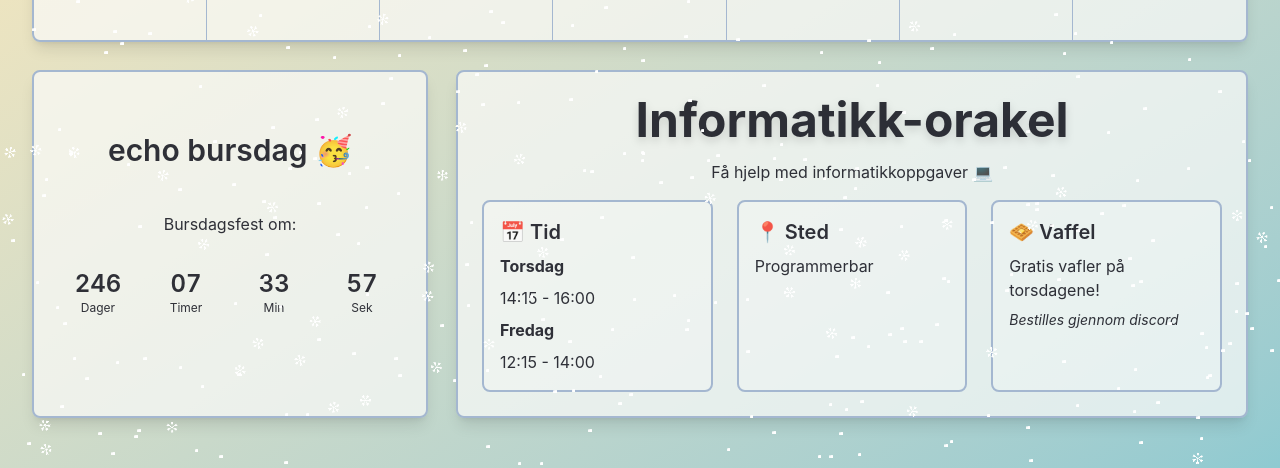
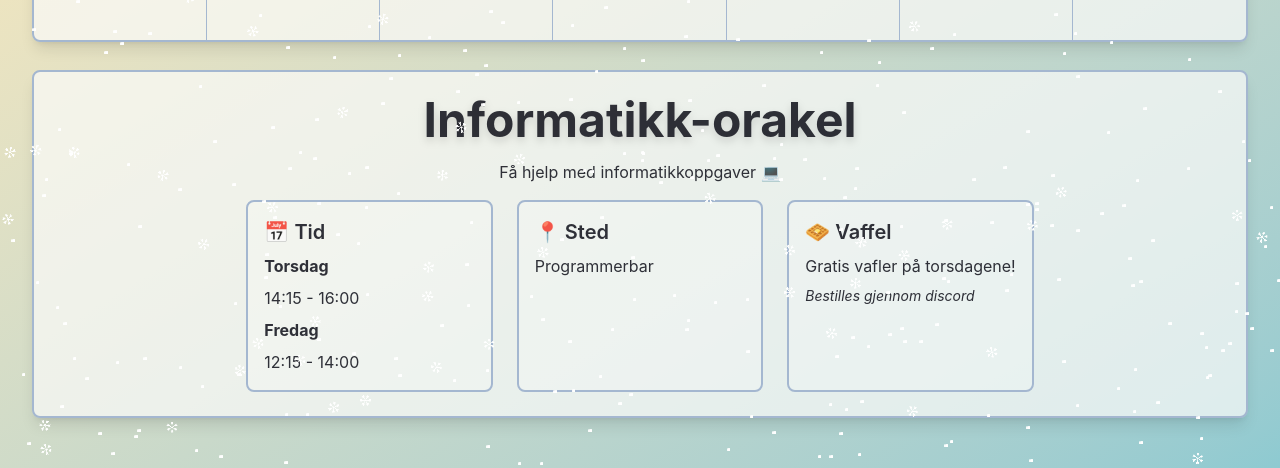
Before and after one commit to echo-webkom/echo-screen, a React (Vite) app: page / in a window 1280 px wide. Shown: the part 290-758 px from the top of the page. Built offline with nearby package versions, Linux system fonts and the light colour scheme; no server answers.

Commit message:
Update calendar-screen.tsx to remove birthday countdown

```diff
--- a/src/pages/calendar-screen.tsx
+++ b/src/pages/calendar-screen.tsx
@@ -9,7 +9,6 @@ export const CalendarScreen = () => {
     <div className="w-full h-full flex flex-col gap-7">
       <Calendar />
       <div className="flex gap-7">
-        <BdayCountDown />
         <Orakel />
         <TodaysBirthdays />
         <SnowMinimal />
```
